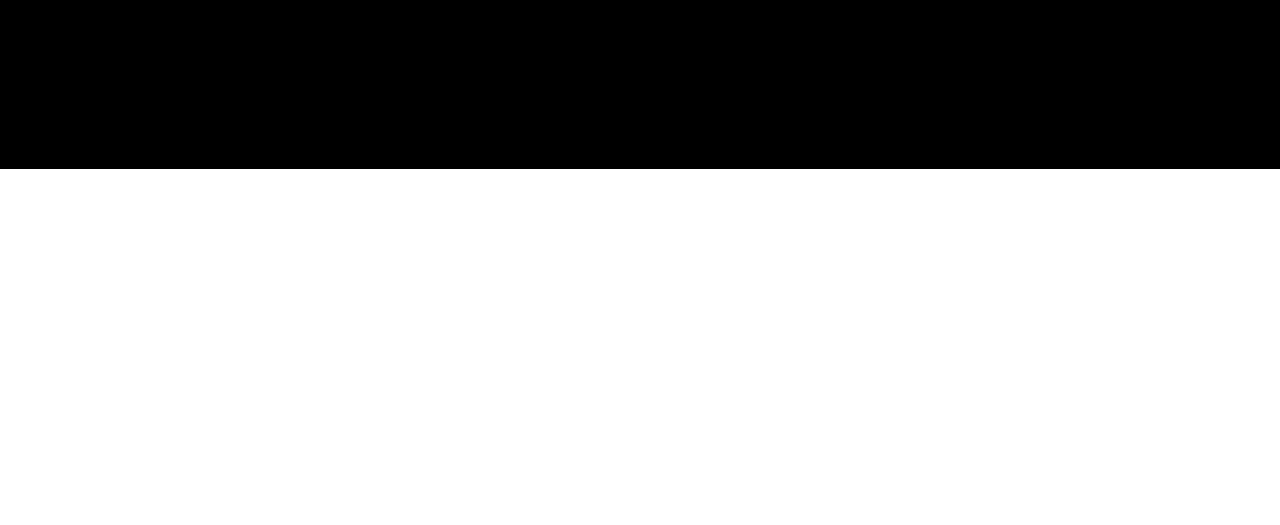
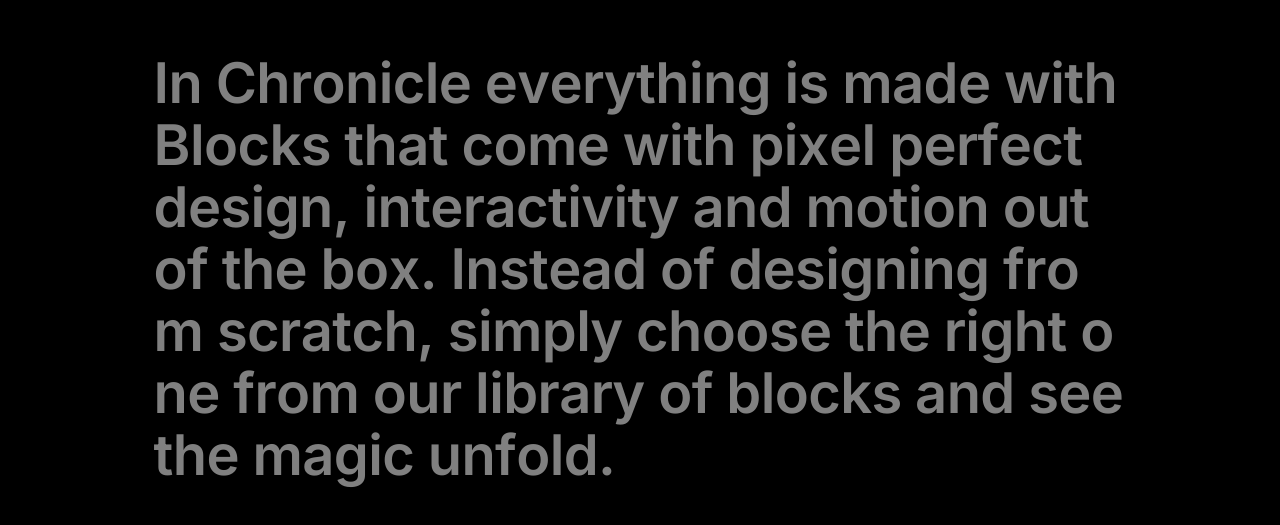
Before and after one commit to BalanaguYashwanth/figr-assignment, a React (Create React App) app: page / in a window 1280 px wide. Shown: the part 1371-1896 px from the top of the page. Before the commit the page ends 1540 px from the top, so only its background shows below. Built offline with nearby package versions, Linux system fonts and the light colour scheme.

Commit message:
updated initial frame2

```diff
--- a/package.json
+++ b/package.json
@@ -11,6 +11,7 @@
     "react-dom": "^18.2.0",
     "react-scripts": "5.0.1",
     "sass": "^1.69.5",
+    "split-type": "^0.3.4",
     "web-vitals": "^2.1.4"
   },
   "scripts": {
--- a/src/pages/Hero/Hero.module.scss
+++ b/src/pages/Hero/Hero.module.scss
@@ -25,7 +25,7 @@
             justify-content: center;
         }
 
-        padding: 80px 83px 0px 86px;
+        padding: 60px 83px 60px 86px;
         display: flex;
         margin: auto;
 
--- a/src/pages/Hero/index.js
+++ b/src/pages/Hero/index.js
@@ -6,121 +6,47 @@
 import { ScrollTrigger } from "gsap/all";
 
 const Hero = () => {
-
-  const arrowRef = useRef(null)
-
+  const arrowRef = useRef(null);
 
   const onEnter = (e) => {
-    gsap.to(e.target,{paddingRight:'13px'})
-    gsap.to(arrowRef.current,{x:8})
-  }
+    gsap.to(e.target, { paddingRight: "13px" });
+    gsap.to(arrowRef.current, { x: 8 });
+  };
 
   const onLeave = (e) => {
-    gsap.to(e.target,{paddingRight:'4px'})
-    gsap.to(arrowRef.current,{x:0})
- }
+    gsap.to(e.target, { paddingRight: "4px" });
+    gsap.to(arrowRef.current, { x: 0 });
+  };
 
- useLayoutEffect(()=>{
-   gsap.registerPlugin(ScrollTrigger)
-//    gsap.to('.card',{
-//     scrollTrigger:{
-//         trigger:'.card',
-//         start:'550px 80%',
-//         scrub:true
-//     },
-//     rotationX: -30, // Specify the backward rotation angle
-//     z:90,
-//     ease: "none",
-//     paused: true,
-//    })
-const tl = gsap.timeline();
+  useLayoutEffect(() => {
+    gsap.registerPlugin(ScrollTrigger);
 
-ScrollTrigger.create({
-  animation: tl,
-  trigger: "#scrollElement",
-  start:'550px 70%',
-  end: "100% 100%",
-  scrub: 0.2
-});
+    const tl = gsap.timeline();
 
+    ScrollTrigger.create({
+      animation: tl,
+      trigger: "#scrollElement",
+      // start: "560px 60%",
+      // end: "100% 100%",
+      start:'260px center',
+      markers:false,
+      scrub: 0.2,
+    });
 
-tl.to(".card", { rotationX: -60 })
-//   .to(".card", { rotationY: 90, ease: "circ.out", duration: 5 })
-
-
-
-// const elems = document.querySelectorAll(".card");
-// elems.forEach((el) => {
-//   const { width, height } = el.getBoundingClientRect();
-//   console.log(width, height);
-//   const axes = {
-//     x: {
-//       rotate: "rotateZ(90deg)",
-//       rotatePerp: "rotateZ(90deg) rotateY(90deg)",
-//       top: "50%",
-//       left: "50%",
-//       translate: `translate(0, -${height}px)`,
-//       translatePerp: `translate3d(0px, -${height}px, -${height}px)`,
-//       color: "green"
-//     },
-//     y: {
-//       rotate: "",
-//       rotatePerp: "rotateY(90deg)",
-//       top: "50%",
-//       left: "50%",
-//       translate: `translate(0, -${height}px)`,
-//       color: "yellow"
-//     },
-//     z: {
-//       rotate: "rotateZ(90deg) rotateX(90deg)",
-//       rotatePerp: "rotateX(90deg)",
-//       top: "50%",
-//       left: "50%",
-//       translate: `translate(0px, -${height}px)`,
-//       color: "blue"
-//     }
-//   };
-//   for (const key in axes) {
-//     const axis = axes[key];
-//     const div = document.createElement("div");
-//     const div1 = document.createElement("div");
-//     div.id = key;
-//     div.style.transform = axis.translate + " " + axis.rotate;
-//     div.style.top = axis.top;
-//     div.style.left = axis.left;
-//     div.style.backgroundColor = axis.color;
-//     div.style.width = "5px";
-//     div.style.height = height * 2 + "px";
-//     div.style.position = "absolute";
-//     div.innerHTML = `<h4>${key}</h4>`;
-//     // Perpendicular axis
-//     div1.id = key + "_" + "perp";
-//     div1.style.transform = axis.translate + " " + axis.rotatePerp;
-//     div1.style.top = axis.top;
-//     div1.style.left = axis.left;
-//     div1.style.backgroundColor = axis.color;
-//     div1.style.width = "5px";
-//     div1.style.height = height * 2 + "px";
-//     div1.style.position = "absolute";
-//     div1.innerHTML = `<h4>${key}</h4>`;
-//     el.appendChild(div);
-//     el.appendChild(div1);
-//   }
-// });
-
-
- },[])
+    tl.to(".card", { rotationX: -80 });
+  }, []);
 
   return (
     <main className={styles.container}>
       <section className={` card ${styles.bgHeroCard}`}>
         <section className={styles.heroCard}>
-          <article style={{width:'400px'}}>
-            <div className={styles.slickCard}
-                onMouseEnter={onEnter}
-                onMouseLeave={onLeave} >
+          <article style={{ width: "400px" }}>
+            <div
+              className={styles.slickCard}
+              onMouseEnter={onEnter}
+              onMouseLeave={onLeave}
+            >
               ✨ $7.5M seed raised with Accel & Square Peg
-
               <img
                 ref={arrowRef}
                 src={arrowRight}
--- a/src/pages/Homepage/index.js
+++ b/src/pages/Homepage/index.js
@@ -1,10 +1,18 @@
 import Hero from "../Hero"
-
+import TextAnimation from "../TextAnimation"
 
 const Homepage = () => {
+
     return(
         <main style={{backgroundColor:'black'}}>
             <Hero />
+            <div style={{width:400,height:300}}>
+
+            </div>
+            <TextAnimation />
+            <div style={{width:400,height:600}}>
+
+            </div>
             <div style={{width:400,height:600}}>
 
             </div>
--- /dev/null
+++ b/src/pages/TextAnimation/TextAnimation.module.scss
@@ -0,0 +1,37 @@
+.textContainer {
+
+    /* margin: auto; */
+    font-family: Inter;
+    font-size: 56px;
+    font-style: normal;
+    font-weight: 600;
+    line-height: 62px;
+    letter-spacing: -0.62px;
+    max-width: 76rem;
+}
+
+.textContainer{
+    /* border: 1px solid yellow; */
+    height: 100vh;
+    padding: 0 clamp(4rem, 12vw, 20rem);
+    /* display: grid; */
+    place-content: center;
+    opacity: 2;
+    h2 {
+        word-wrap: break-word;
+        font-size: clamp(2rem, 5vw, 8rem);
+    }
+
+    &:nth-of-type(1) {
+        border-bottom: 1px solid black;
+    }
+
+    &:nth-of-type(3) {
+        background: #ffff00;
+    }
+
+    &:nth-of-type(4) {
+        background: rgb(29, 29, 29);
+        color: white;
+    }
+}
--- /dev/null
+++ b/src/pages/TextAnimation/index.js
@@ -0,0 +1,44 @@
+import { useLayoutEffect } from 'react';
+import styles from './TextAnimation.module.scss'
+import SplitType from 'split-type';
+import { ScrollTrigger } from 'gsap/all';
+import gsap from 'gsap';
+
+const TextAnimation = () => {
+
+
+    useLayoutEffect(()=>{
+        gsap.registerPlugin(ScrollTrigger)
+        const splitTypes = document.querySelectorAll('.container')
+        splitTypes.forEach((char,i)=>{
+
+            const text = new SplitType(char,{types:"chars"})
+            gsap.from(text.chars,{
+                 scrollTrigger:{
+                    trigger:char,
+                    start:'top 20%',
+                    end: "+=100",
+                    pinSpacing:false,
+                    markers:false,
+                    scrub:true,
+                    pin: true,
+                 },
+                 opacity:0.5,
+                 stagger:0.1,
+
+            })
+       })
+    },[])
+
+  return (
+    <>
+    <h2 className={` container ${styles.textContainer}`}>
+      In Chronicle everything is made with Blocks that come with pixel perfect
+      design, interactivity and motion out of the box. Instead of designing from
+      scratch, simply choose the right one from our library of blocks and see
+      the magic unfold.
+    </h2>
+    </>
+  );
+};
+export default TextAnimation;
```
Also changed, not shown: 1 other file (tests, documents, lock files or other folders).
